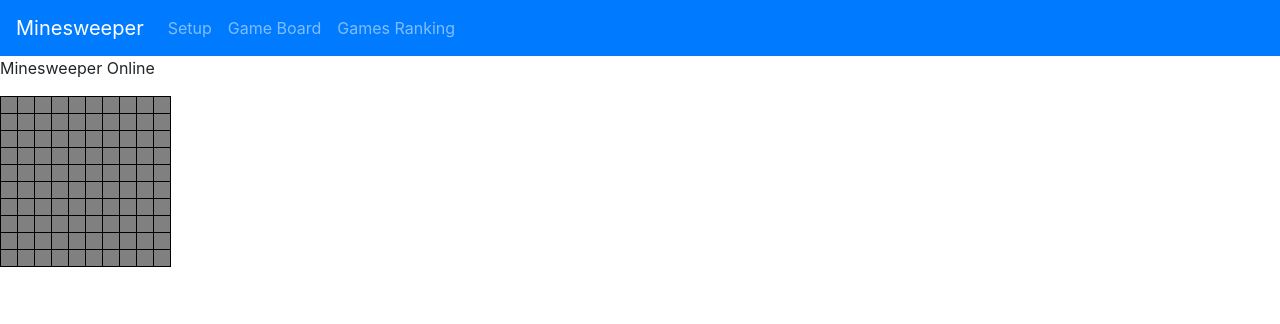
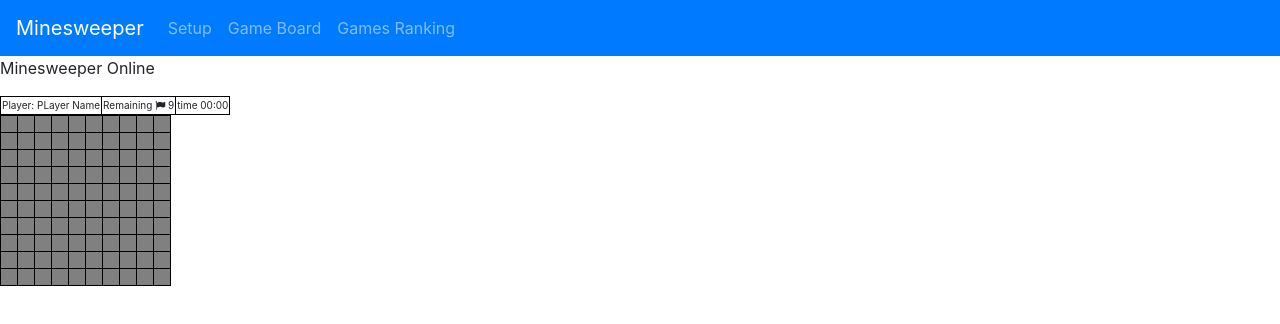
Before and after one commit to camposgaston/minesweeper, an Angular app: page / in a window 1280 px wide. Shown: the top 324 px of the page. Built offline with nearby package versions, Linux system fonts and the light colour scheme.

Commit message:
html structure to show player name, remaining flags and timer

```diff
--- a/src/app/components/minesweeper/minesweeper.component.html
+++ b/src/app/components/minesweeper/minesweeper.component.html
@@ -1,3 +1,12 @@
+<table>
+    <tbody>
+        <tr class="data">
+            <td> Player: PLayer Name</td>
+            <td> Remaining <i class="fa fa-flag"></i> {{availableFlags}}</td>
+            <td> time 00:00</td>
+        </tr>
+    </tbody>
+</table>
 <table>
     <tbody>
         <tr *ngFor="let row of field; index as i;">
--- a/src/app/components/minesweeper/minesweeper.component.scss
+++ b/src/app/components/minesweeper/minesweeper.component.scss
@@ -1,4 +1,13 @@
 @import url("../../../../node_modules/font-awesome/css/font-awesome.min.css");
+tr {
+    &.data {
+        td {
+            text-align: center;
+            width: auto;
+        }
+    }
+}
+
 td {
     width: 17px;
     height: 17px;
```
